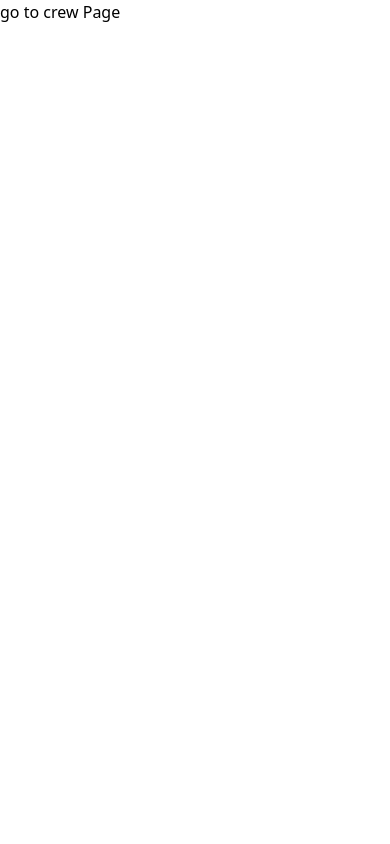
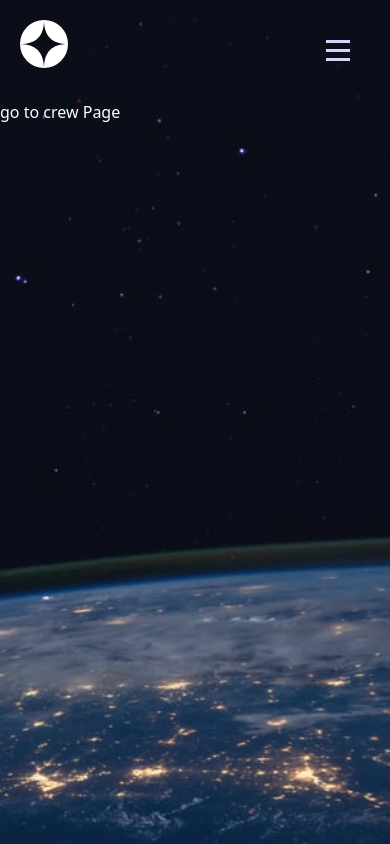
Before and after one commit to Ethanosaure/space-tourism-website, a React (Vite) app: page / in a window 390 px wide. Built offline with nearby package versions, Linux system fonts and the light colour scheme.

Commit message:
adding mobile burger menu

```diff
--- /dev/null
+++ b/src/components/Header/index.tsx
@@ -0,0 +1,27 @@
+import { useState } from "react";
+import NavBar from "../Nav";
+
+const Component = () => {
+  const [isOpen, setIsOpen] = useState(false);
+  function handleClick() {
+    setIsOpen(!isOpen);
+  }
+  return (
+    <div className="absolute flex h-[100%] w-[100%] justify-between">
+      <div className="ml-[20px] mt-[20px]">
+        <img src="../../../public/assets/shared/logo.svg" alt="logo" />
+      </div>
+      <div
+        className={`absolute right-[20px] top-[20px] z-10 flex flex-col ${isOpen ? "right-0 top-0 h-[100%] w-[70%] backdrop-blur-sm" : ""}`}
+      >
+        <div
+          className={`m-[20px] h-[21px] w-[24px] ${isOpen ? "self-end bg-[url('../../../public/assets/shared/icon-close.svg')] bg-contain bg-no-repeat" : "bg-[url('../../../public/assets/shared/icon-hamburger.svg')]"}  md:hidden`}
+          onClick={handleClick}
+        ></div>
+        <NavBar isOpen={isOpen} />
+      </div>
+    </div>
+  );
+};
+
+export default Component;
--- a/src/components/Nav/index.tsx
+++ b/src/components/Nav/index.tsx
@@ -21,11 +21,15 @@ const navLinks: NavLink[] = [
   },
 ];
 
-const Component = () => {
+const Component = ({ isOpen }: { isOpen: boolean }) => {
   return (
-    <div>
+    <div
+      className={`md:flex ${isOpen ? "flex flex-col text-white " : "hidden"}`}
+    >
       {navLinks.map((element) => (
-        <a href={element.link}>{element.name}</a>
+        <a key={element.name} href={element.link}>
+          {element.name}
+        </a>
       ))}
     </div>
   );
--- a/src/index.tsx
+++ b/src/index.tsx
@@ -3,9 +3,11 @@ import ReactDOM from "react-dom/client";
 import { RouterProvider } from "react-router-dom";
 import router from "./Router";
 import "../public/style/index.css";
+import Header from "./components/Header";
 
 ReactDOM.createRoot(document.getElementById("root")!).render(
   <React.StrictMode>
+    <Header />
     <RouterProvider router={router} />
   </React.StrictMode>,
 );
--- a/src/pages/Home/index.tsx
+++ b/src/pages/Home/index.tsx
@@ -1,7 +1,9 @@
 function App() {
   return (
-    <div>
-      <a href="crew">go to crew Page</a>
+    <div className="h-screen w-screen bg-[url('../../../public/assets/home/background-home-mobile.jpg')] bg-cover  bg-no-repeat pt-[100px]">
+      <a href="crew" className="text-white">
+        go to crew Page
+      </a>
     </div>
   );
 }
--- a/src/pages/Technology/index.tsx
+++ b/src/pages/Technology/index.tsx
@@ -1,25 +1,11 @@
-import Paragraph from "../../typographies/Paragraphs";
-import Heading from "../../typographies/Headings";
-import SubHeading from "../../typographies/SubHeadings";
+// import Paragraph from "../../typographies/Paragraphs";
+// import Heading from "../../typographies/Headings";
+// import SubHeading from "../../typographies/SubHeadings";
 
 const Component = () => {
   return (
     <div>
-      <Paragraph kind="p" content="je suis un paragraphe de type p" />
-      <Paragraph kind="span" content="je suis un paragraphe de type span" />
-      <Heading kind="h1" content="je suis un titre de type h1" />
-      <Heading kind="h2" content="je suis un titre de type h2" />
-      <Heading kind="h3" content="je suis un titre de type h3" />
-      <Heading kind="h4" content="je suis un titre de type h4" />
-      <Heading kind="h5" content="je suis un titre de type h5" />
-      <SubHeading
-        kind="subHeading1"
-        content="je suis un subHeading de type 1"
-      />
-      <SubHeading
-        kind="subHeading2"
-        content="je suis un subHeading de type 2"
-      />
+      <p>technology page</p>
     </div>
   );
 };
--- a/tailwind.config.js
+++ b/tailwind.config.js
@@ -2,7 +2,16 @@
 export default {
   content: ["./index.html", "./src/**/*.{js,ts,jsx,tsx}"],
   theme: {
-    extend: {},
+    screens: {
+      md: "768px",
+      xl: "1024px",
+    },
+    extend: {
+      colors: {
+        vulcan: "#0B0D17",
+        tropicalBlue: "#D0D6F9",
+      },
+    },
   },
   plugins: [],
 };
```
